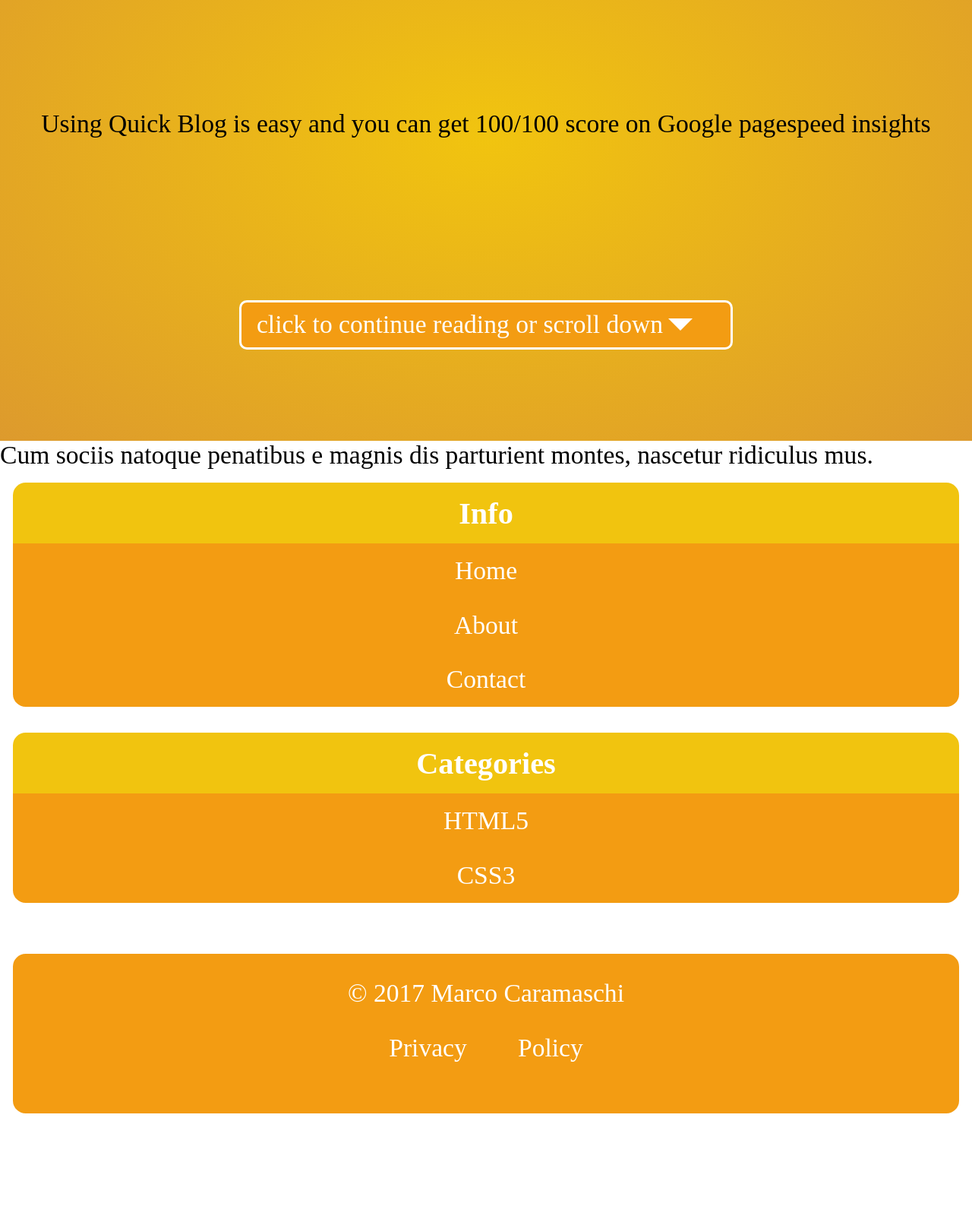
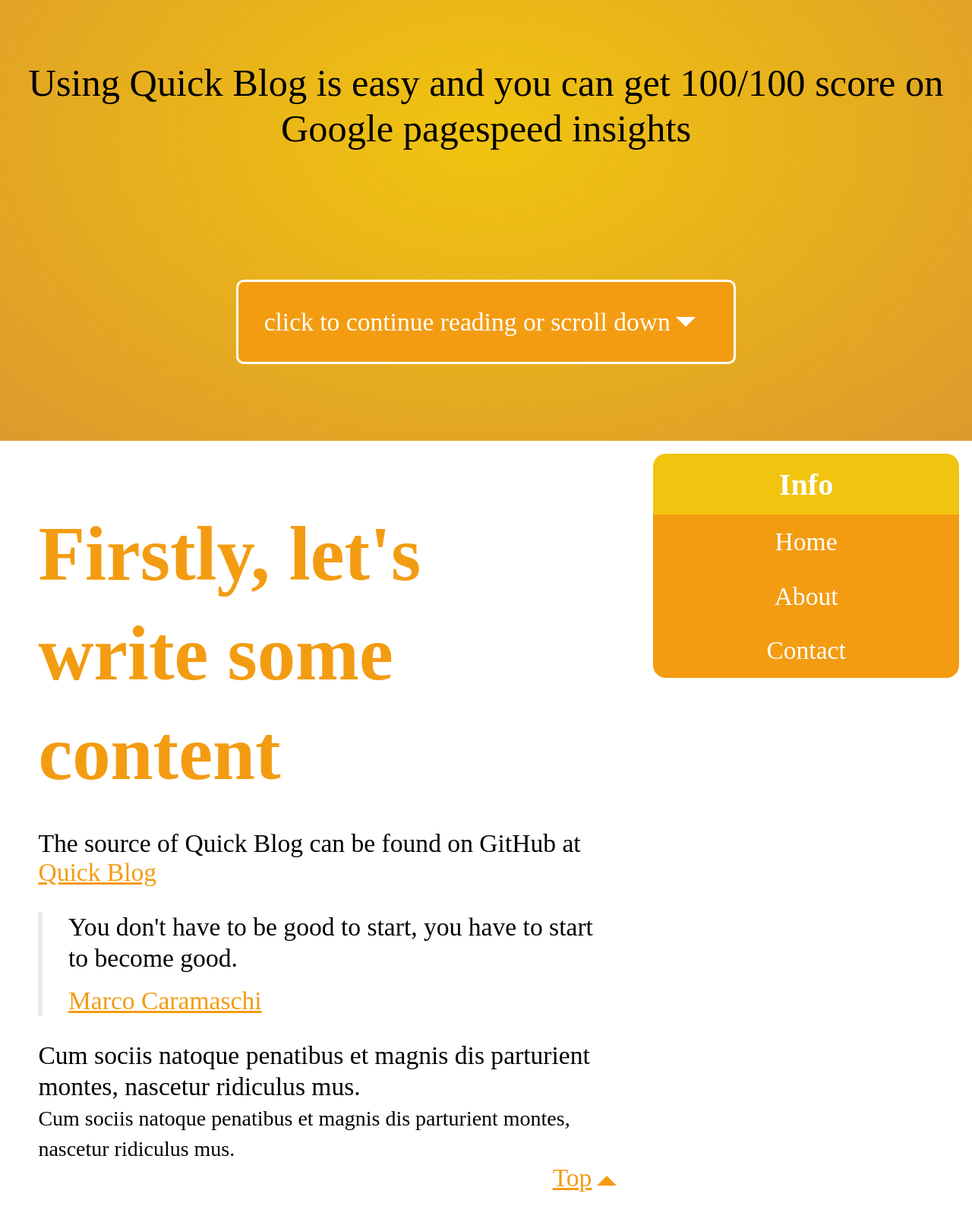
Before and after one commit to Marco981/quick-blog, a website: page src/index.pug in a window 1280 px wide. Shown: the part 220-1820 px from the top of the page at 76% size. Before the commit the page ends 1702 px from the top, so only its background shows below. Drawn offline with nearby package versions, Linux system fonts and the light colour scheme; files that its build step writes are made by us from their sources; a web font is replaced by a local one.

Commit message:
styled the desktop version using grid

```diff
--- a/src/_component/config/color.scss
+++ b/src/_component/config/color.scss
@@ -1,14 +1,13 @@
 $theme: "buttercup";
+
 
 @if (theme == "buttercup") {
     $color-normal :#f1c40f;
     $color-dark:#f39c12;
 }
-@if (theme == "zest") {
-    $color-normal:#e67e22;
-    $color-dark:#d35400;
-}
+
 $color-normal :#f1c40f;
 $color-dark:#f39c12;
 $color-golden-grass:#dd9a2d;
 $color-white:#fff;
+$color-athens-gray:#e7e9ec;
--- /dev/null
+++ b/src/_component/layout/layout-mobile.scss
@@ -0,0 +1,129 @@
+* {
+    margin:0;
+    padding:0;
+    border: 0;
+    box-sizing: border-box;
+}
+
+html,
+body {
+    height: 100%;
+    font-family: "Open Sans"
+}
+
+html { font-size: 16px; }
+
+ul {
+    list-style-type: none;
+}
+@media screen and (min-width: 25em){
+    html { font-size: calc( 16px + (24 - 16) * (100vw - 400px) / (800 - 400) ); }
+  }
+
+
+.welcome {
+    height: 100%;
+    display: flex;
+    flex-wrap: wrap;
+    justify-content: center;
+    align-items: center;
+    text-align: center;
+    background: radial-gradient(ellipse, $color-normal, $color-golden-grass);
+
+    a.scroll-down {
+        color: $color-white;
+        text-decoration: none;
+        font-size: 1rem;
+        border: 0.1rem solid $color-white;
+        padding: 1rem;
+        border-radius: 0.3rem;
+        margin: 1rem;
+        position: relative;
+        background-color: $color-dark;
+        padding-right: 1.3rem;
+        display: flex;
+        justify-content: center;
+        align-items: center;
+        &:hover {
+            border: 0.1rem solid $color-normal;
+        }
+        .continue-arrow {
+            margin: 0 0.2rem;
+            &:after {
+                content: "";
+                display: block;
+                width: 0px;
+                height: 0px;
+                border-top: 0.4rem solid $color-white;
+                border-left: 0.4rem solid transparent;
+                border-right: 0.4rem solid transparent;
+            }
+
+        }
+    }
+}
+
+.top {
+    display: block;
+    text-align: right;
+}
+
+.top-arrow {
+    margin: 0 0.2rem;
+    position: relative;
+    &:after {
+        position: absolute;
+        top: 0.5rem;
+        content: "";
+        width: 0px;
+        height: 0px;
+        border-bottom: 0.4rem solid $color-dark;
+        border-left: 0.4rem solid transparent;
+        border-right: 0.4rem solid transparent;
+    }
+
+}
+
+a {
+    color: $color-dark;
+}
+
+p {
+    line-height: 1.2;
+}
+
+.content {
+    padding: 1.5rem;
+
+    h2 {
+        font-size: 3rem;
+        color: $color-dark;
+        font-weight: bold;
+        padding: 1rem 0;
+        line-height: 1.3;
+    }
+
+    blockquote {
+        border-left: 0.2rem solid $color-athens-gray;
+        padding-left: 1rem;
+        margin: 1rem 0;
+    }
+
+    .blockquote-footer {
+        margin: 0.5rem 0;
+    }
+    h1 {
+        color: $color-white;
+        font-weight: bold;
+        font-size: 3.8125rem;
+    }
+
+    .welcome-description {
+        line-height: 1.5;
+        padding: 0 0.5rem;
+        font-size: 2rem;
+        padding: 2rem;
+    }
+
+
+}
--- /dev/null
+++ b/src/_component/layout/layout-tablet.scss
@@ -0,0 +1,5 @@
+@media (min-width:768px) {
+    .welcome {
+        min-height: 100vh;
+    }
+}
--- a/src/_component/layout/layout.scss
+++ b/src/_component/layout/layout.scss
@@ -1,72 +1,2 @@
-* {
-    margin:0;
-    padding:0;
-    border: 0;
-    box-sizing: border-box;
-}
-
-html,
-body {
-    height: 100%;
-    font-family: "Open Sans"
-}
-
-html { font-size: 16px; }
-
-@media screen and (min-width: 25em){
-    html { font-size: calc( 16px + (24 - 16) * (100vw - 400px) / (800 - 400) ); }
-  }
-
-ul {
-    list-style-type: none;
-}
-
-.welcome {
-    height: 100%;
-    display: flex;
-    flex-wrap: wrap;
-    justify-content: center;
-    align-items: center;
-    text-align: center;
-    background: radial-gradient(ellipse, $color-normal, $color-golden-grass);
-
-    h1 {
-        color: $color-white;
-    }
-
-    .welcome-description {
-        line-height: 1.5;
-        padding: 0 0.5rem;
-    }
-    a.scroll-down {
-        color: $color-white;
-        text-decoration: none;
-        font-size: 1rem;
-        border: 0.1rem solid $color-white;
-        padding: 0.3rem 0.6rem;
-        border-radius: 0.3rem;
-        margin: 1rem;
-        position: relative;
-        background-color: $color-dark;
-        padding-right: 1.3rem;
-        display: flex;
-        justify-content: center;
-        align-items: center;
-        &:hover {
-            border: 0.1rem solid $color-normal;
-        }
-    }
-    .continue-arrow {
-        margin: 0 0.2rem;
-        &:after {
-            content: "";
-            display: block;
-            width: 0px;
-            height: 0px;
-            border-top: 0.5rem solid $color-white;
-            border-left: 0.5rem solid transparent;
-            border-right: 0.5rem solid transparent;
-        }
-
-    }
-}
+@import "layout-mobile";
+@import "layout-tablet";
--- /dev/null
+++ b/src/_component/menu/menu-desktop.scss
@@ -0,0 +1,28 @@
+@media (min-width:1280px) {
+    body {
+        grid-template-columns: 1fr 13rem;
+        grid-template-rows: 100vh 1fr 1fr 7rem;
+    }
+
+    .welcome {
+        grid-column: 1/3;
+        grid-row: 1/2;
+
+        h1 {
+            font-size: 2.5rem;
+        }
+        .welcome-description {
+            font-size: 1.5rem;
+        }
+    }
+
+    .content {
+        grid-column: 1/2;
+        grid-row: 2/3;
+    }
+
+    footer {
+        grid-column: 1/3;
+        grid-row: 4/5;
+    }
+}
--- /dev/null
+++ b/src/_component/menu/menu-mobile.scss
@@ -0,0 +1,32 @@
+.menu {
+    padding: 0.5rem;
+}
+
+.menu__panel {
+    margin: 0.5rem;
+}
+
+.menu__title {
+    border-top-left-radius: 0.5rem;
+    border-top-right-radius: 0.5rem;
+    background-color: $color-normal;
+    color: $color-white;
+    padding: 0.5rem 1rem;
+    font-size: 1.2rem;
+    text-align: center;
+}
+
+.menu__list {
+    border-bottom-left-radius: 0.5rem;
+    border-bottom-right-radius: 0.5rem;
+    background-color: $color-dark;
+    color: $color-white;
+    margin-bottom: 1rem;
+    text-align: center;
+    a {
+        color:$color-white;
+    text-decoration: none;
+    padding: 0.5rem 1rem;
+    display: block;
+    }
+}
--- /dev/null
+++ b/src/_component/menu/menu-tablet.scss
@@ -0,0 +1,28 @@
+@media (min-width:768px) {
+    body {
+        display: grid;
+        grid-template-columns: 1fr 1fr;
+    }
+
+    .welcome,
+    .content,
+    footer {
+        grid-column:1/3;
+    }
+    .menu__panel {
+        margin: 0.5rem;
+        &:first-child {
+            grid-column: 1/2;
+        }
+    }
+    // .menu {
+    //     display: flex;
+
+    // }
+    // .menu__panel {
+    //     flex-grow: 1;
+    //     &:first-child {
+    //         margin-right: 1rem;
+    //     }
+    // }
+}
--- a/src/_component/menu/menu.pug
+++ b/src/_component/menu/menu.pug
@@ -1,17 +1,17 @@
-.menu
-    .menu__panel
-        h3.menu__title Info
-        ul.menu__list
-            li
-                a(href="/") Home
-            li
-                a(href="/about.html") About
-            li
-                a(href="/contact.html") Contact
-    .menu__panel
-        h3.menu__title Categories
-        ul.menu__list
-            li
-                a(href="/html") HTML5
-            li
-                a(href="/css") CSS3
+//- .menu
+.menu__panel
+    h3.menu__title Info
+    ul.menu__list
+        li
+            a(href="/") Home
+        li
+            a(href="/about.html") About
+        li
+            a(href="/contact.html") Contact
+.menu__panel
+    h3.menu__title Categories
+    ul.menu__list
+        li
+            a(href="/html") HTML5
+        li
+            a(href="/css") CSS3
--- a/src/_component/menu/menu.scss
+++ b/src/_component/menu/menu.scss
@@ -1,31 +1,3 @@
-.menu {
-    padding: 0.5rem;
-}
-
-.menu__panel {
-}
-
-.menu__title {
-    border-top-left-radius: 0.5rem;
-    border-top-right-radius: 0.5rem;
-    background-color: $color-normal;
-    color: $color-white;
-    padding: 0.5rem 1rem;
-    font-size: 1.2rem;
-    text-align: center;
-}
-
-.menu__list {
-    border-bottom-left-radius: 0.5rem;
-    border-bottom-right-radius: 0.5rem;
-    background-color: $color-dark;
-    color: $color-white;
-    margin-bottom: 1rem;
-    text-align: center;
-    a {
-        color:$color-white;
-    text-decoration: none;
-    padding: 0.5rem 1rem;
-    display: block;
-    }
-}
+@import "menu-mobile";
+@import "menu-tablet";
+@import "menu-desktop";
--- a/src/index.pug
+++ b/src/index.pug
@@ -12,5 +12,21 @@
                 a.scroll-down(href="#continue")
                         span click to continue reading or scroll down
                         span.continue-arrow
-        #continue
-        p.lead Cum sociis natoque penatibus e magnis dis parturient montes, nascetur ridiculus mus.
+        .content
+                #continue
+                h2 Firstly, let's write some content
+                p
+                | The source of Quick Blog can be found on GitHub at
+                | #{" "}
+                a(href="http://www.github.com") Quick Blog
+                blockquote.blockquote
+                        .blockquote__body
+                                p You don't have to be good to start, you have to start to become good.
+                        .blockquote-footer
+                                a(href="#", target="_blank") Marco Caramaschi
+                p.lead Cum sociis natoque penatibus et magnis dis parturient montes, nascetur ridiculus mus.
+                p
+                        small Cum sociis natoque penatibus et magnis dis parturient montes, nascetur ridiculus mus.
+                a.top(href="#top")
+                        span Top
+                        span.top-arrow
```
